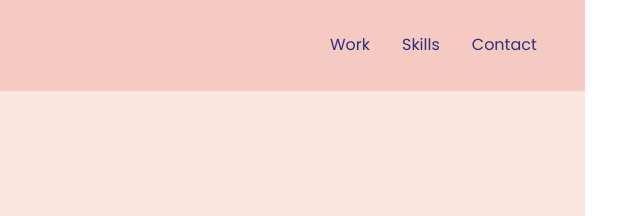
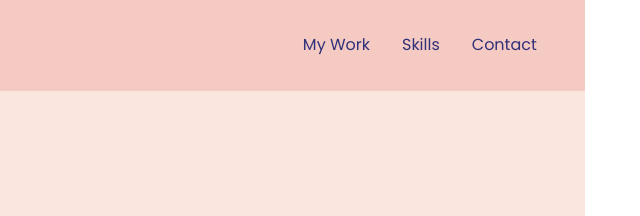
Before and after one commit to emmania/personal-portfolio, a plain HTML site: page index.html in a window 1280 px wide. Shown: the top 216 px of the page, 260-900 px from the left. Drawn offline with nearby package versions, Linux system fonts and the light colour scheme.

Commit message:
commit change

```diff
--- a/index.html
+++ b/index.html
@@ -15,7 +15,7 @@
 
             <nav>
                 <ul>
-                    <li><a href="#">Work</a></li>
+                    <li><a href="#">My Work</a></li>
                     <li><a href="#">Skills</a></li>
                     <li><a href="#">Contact</a></li>
                 </ul>
```
